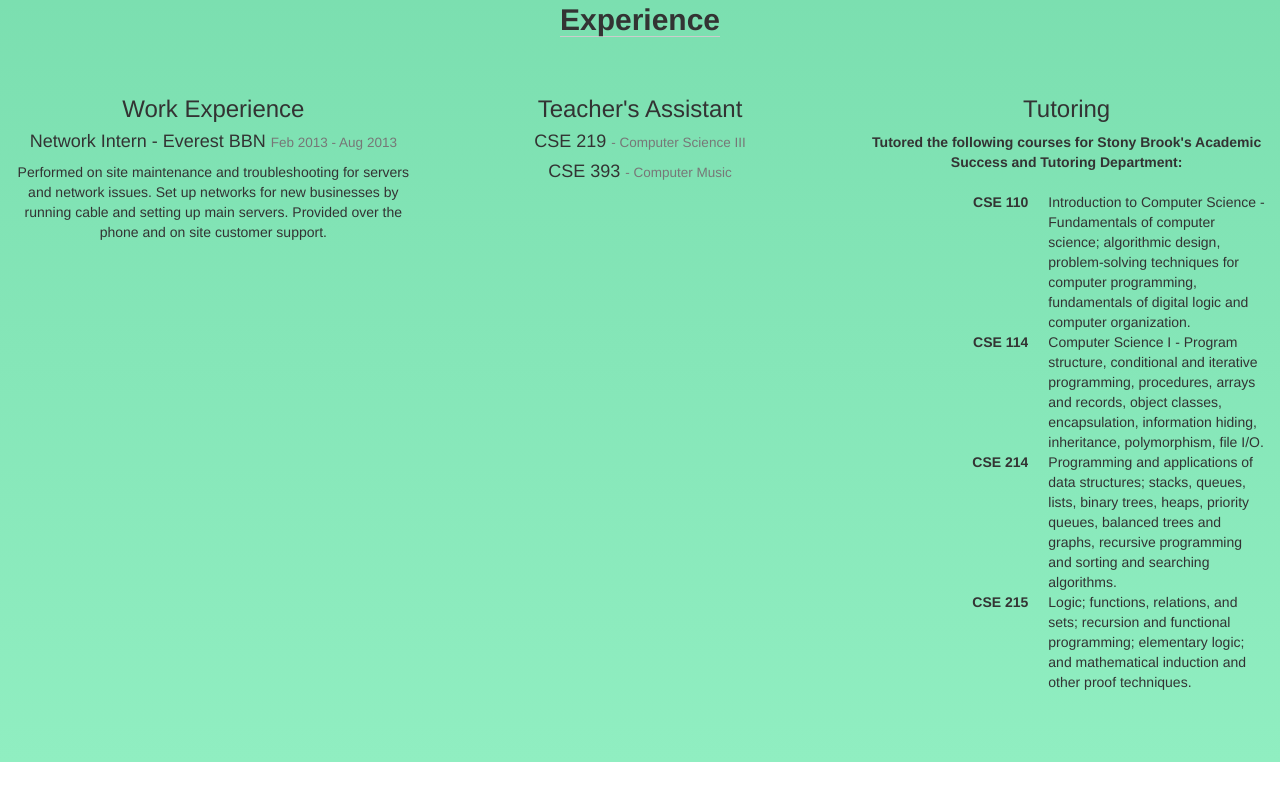
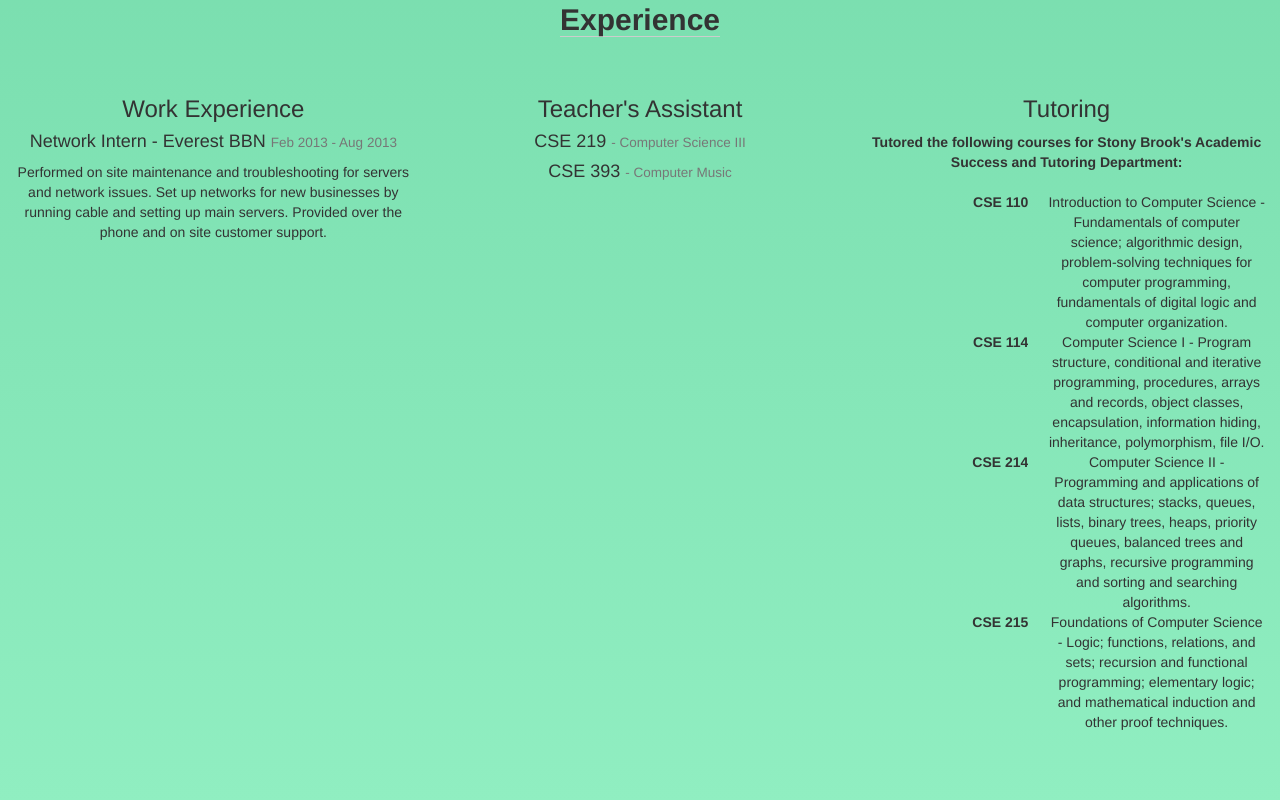
Before and after one commit to JoshWein/joshwein.github.io, a plain HTML site: page index.html in a window 1280 px wide. Shown: the part 1919-2719 px from the top of the page. Before the commit the page ends 2681 px from the top, so only its background shows below. Drawn offline with nearby package versions, Linux system fonts and the light colour scheme.

Commit message:
Fixed formatting

```diff
--- a/index.html
+++ b/index.html
@@ -239,7 +239,7 @@
                             Academic Success and Tutoring Department:
                         </dt>
                     </dl>
-                    <dl class="dl-horizontal text-left">
+                    <dl class="dl-horizontal">
                         <dt>
                             CSE 110
                         </dt>
@@ -256,18 +256,18 @@
                             CSE 214
                         </dt>
                         <dd>
-                            Programming and applications of data structures; stacks, queues, lists, binary trees, heaps, priority queues, balanced trees and graphs, recursive programming and sorting and searching algorithms.
+                            Computer Science II - Programming and applications of data structures; stacks, queues, lists, binary trees, heaps, priority queues, balanced trees and graphs, recursive programming and sorting and searching algorithms.
                         </dd>
                         <dt>
                             CSE 215
                         </dt>
                         <dd>
-                            Logic; functions, relations, and sets; recursion and functional programming; elementary logic; and mathematical induction and other proof techniques.
+                            Foundations of Computer Science - Logic; functions, relations, and sets; recursion and functional programming; elementary logic; and mathematical induction and other proof techniques.
                         </dd>
                     </dl>
                 </div>
             </div>
-        </div><!-- jQuery -->
+        </div>
         <script src=
         "https://ajax.googleapis.com/ajax/libs/jquery/1.11.3/jquery.min.js"></script> <!-- Javascript -->
          <script src=
```
